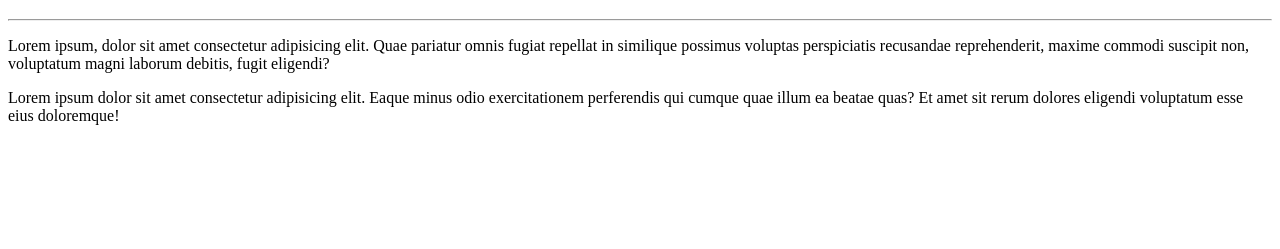
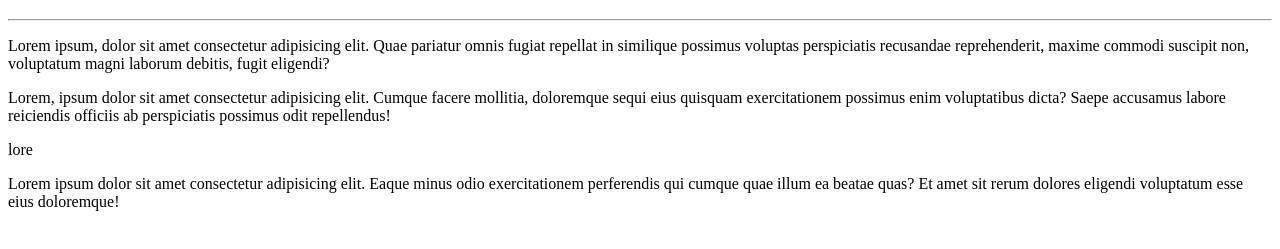
Before and after one commit to lucassales1/Ola-Mundo, a plain HTML site: page site/index.html in a window 1280 px wide. Shown: the part 61-310 px from the top of the page. Drawn offline with Linux system fonts and the light colour scheme.

Commit message:
Uptade index.html
Add lorem

```diff
--- a/site/index.html
+++ b/site/index.html
@@ -10,6 +10,10 @@
     <hr>
     <p>Lorem ipsum, dolor sit amet consectetur adipisicing elit. Quae pariatur omnis fugiat repellat in similique possimus voluptas perspiciatis recusandae reprehenderit, maxime commodi suscipit non, voluptatum magni laborum debitis, fugit eligendi?</p>
 
+    <p>Lorem, ipsum dolor sit amet consectetur adipisicing elit. Cumque facere mollitia, doloremque sequi eius quisquam exercitationem possimus enim voluptatibus dicta? Saepe accusamus labore reiciendis officiis ab perspiciatis possimus odit repellendus!</p>
+
+    <p>lore
+    </p>
     <p>Lorem ipsum dolor sit amet consectetur adipisicing elit. Eaque minus odio exercitationem perferendis qui cumque quae illum ea beatae quas? Et amet sit rerum dolores eligendi voluptatum esse eius doloremque!</p>
 </body>
 </html>
```
